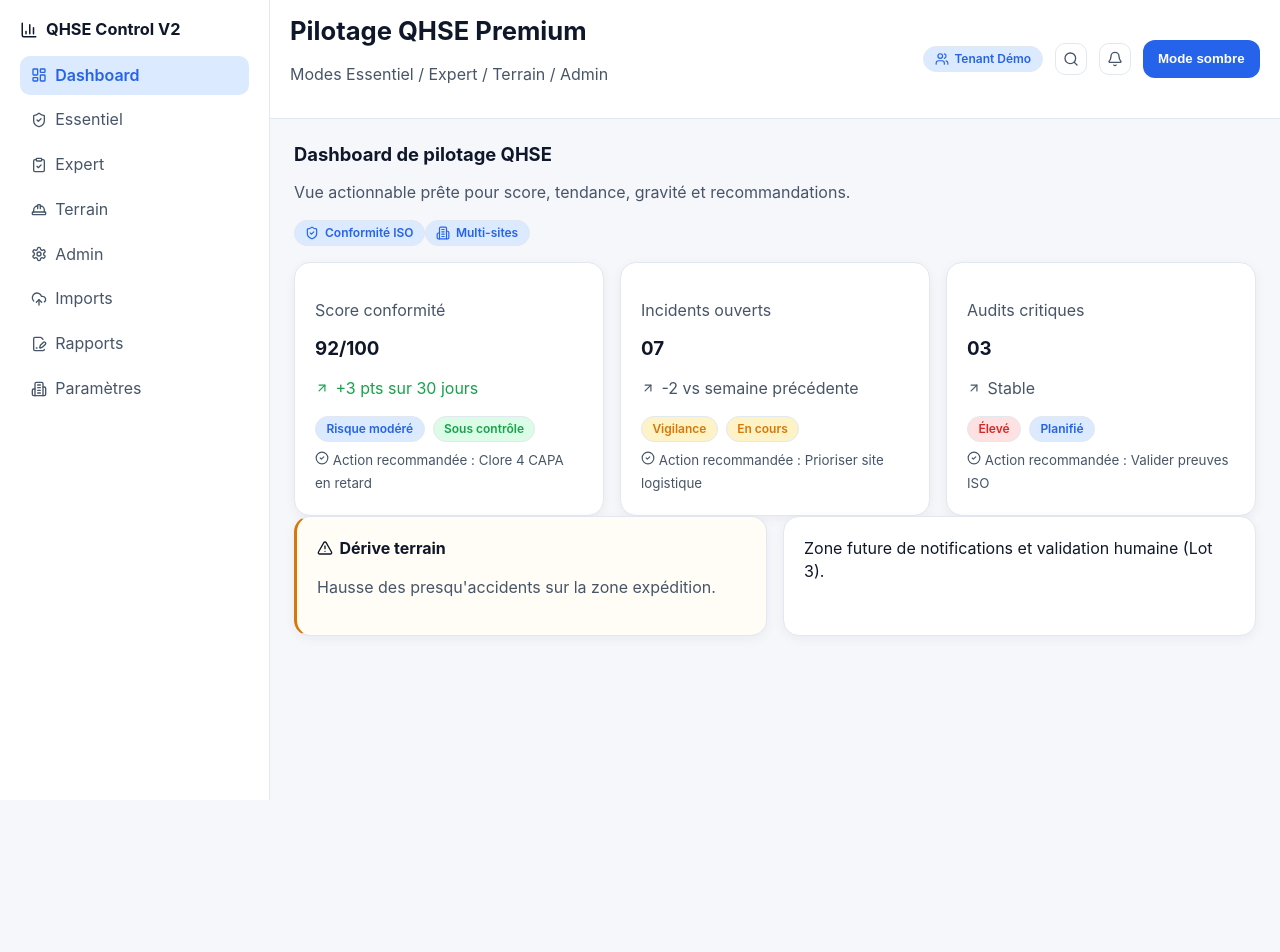
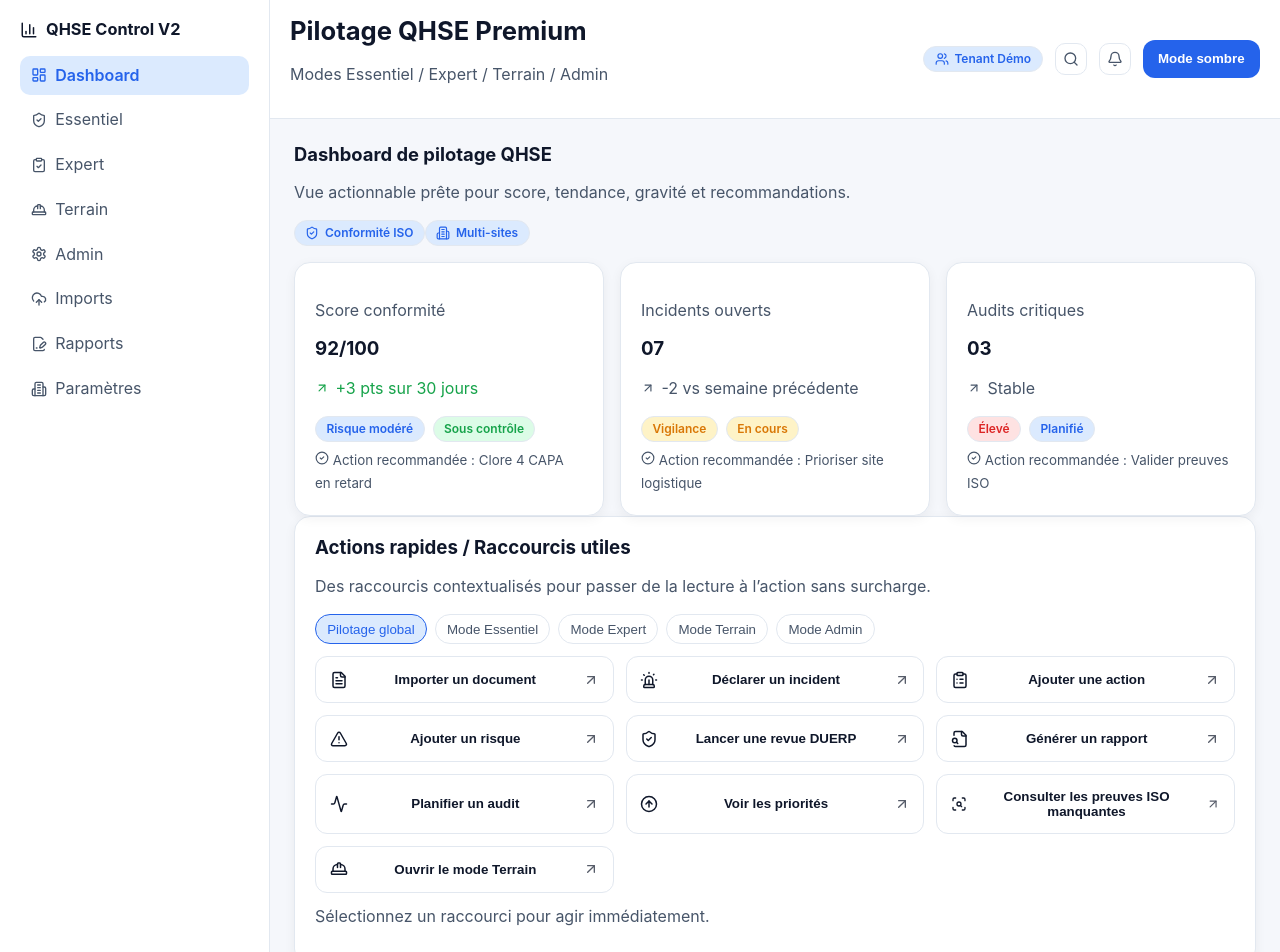
Before and after one commit to ouzsdiop-collab/QHSECONTROLV2, a React (Vite) app in the folder app/frontend/: page / in a window 1280 px wide. Shown: the top 952 px of the page. Before the commit the page ends 800 px from the top, so only its background shows below. Built offline with nearby package versions, Linux system fonts and the light colour scheme.

Commit message:
feat(dashboard): add contextual quick actions section with typed mock service

```diff
--- a/app/frontend/src/components/ui/Tabs.tsx
+++ b/app/frontend/src/components/ui/Tabs.tsx
@@ -1,3 +1,16 @@
-export function Tabs({ items, active }: { items: string[]; active: string }) {
-  return <div className="tabs">{items.map((item) => <span key={item} className={item === active ? 'tab active' : 'tab'}>{item}</span>)}</div>;
+export interface TabItem {
+  id: string;
+  label: string;
 }
+
+export function Tabs({ items, active, onChange }: { items: TabItem[]; active: string; onChange?: (id: string) => void }) {
+  return (
+    <div className="tabs" role="tablist" aria-label="Modes de lecture">
+      {items.map((item) => (
+        <button key={item.id} type="button" role="tab" aria-selected={item.id === active} className={item.id === active ? 'tab active' : 'tab'} onClick={() => onChange?.(item.id)}>
+          {item.label}
+        </button>
+      ))}
+    </div>
+  );
+}
--- a/app/frontend/src/modules/dashboard/DashboardPage.tsx
+++ b/app/frontend/src/modules/dashboard/DashboardPage.tsx
@@ -4,7 +4,8 @@ import { ToastPlaceholder } from '../../components/feedback/ToastPlaceholder';
 import { KpiCard } from '../../components/kpi/KpiCard';
 import { KpiGrid } from '../../components/kpi/KpiGrid';
 import { IconBadge } from '../../components/ui/IconBadge';
+import { DashboardQuickActions } from './DashboardQuickActions';
 
 export function DashboardPage() {
-  return <section><h2>Dashboard de pilotage QHSE</h2><p className="muted">Vue actionnable prête pour score, tendance, gravité et recommandations.</p><div className="dashboard-meta"><IconBadge icon={ShieldCheck} label="Conformité ISO" /><IconBadge icon={Building2} label="Multi-sites" /></div><KpiGrid><KpiCard title="Score conformité" value="92/100" trend="+3 pts sur 30 jours" severity="Risque modéré" status="Sous contrôle" action="Clore 4 CAPA en retard" /><KpiCard title="Incidents ouverts" value="07" trend="-2 vs semaine précédente" severity="Vigilance" status="En cours" action="Prioriser site logistique" /><KpiCard title="Audits critiques" value="03" trend="Stable" severity="Élevé" status="Planifié" action="Valider preuves ISO" /></KpiGrid><div className="grid section-gap"><AlertCard level="warning" title="Dérive terrain" message="Hausse des presqu'accidents sur la zone expédition." /><ToastPlaceholder /></div></section>;
+  return <section><h2>Dashboard de pilotage QHSE</h2><p className="muted">Vue actionnable prête pour score, tendance, gravité et recommandations.</p><div className="dashboard-meta"><IconBadge icon={ShieldCheck} label="Conformité ISO" /><IconBadge icon={Building2} label="Multi-sites" /></div><KpiGrid><KpiCard title="Score conformité" value="92/100" trend="+3 pts sur 30 jours" severity="Risque modéré" status="Sous contrôle" action="Clore 4 CAPA en retard" /><KpiCard title="Incidents ouverts" value="07" trend="-2 vs semaine précédente" severity="Vigilance" status="En cours" action="Prioriser site logistique" /><KpiCard title="Audits critiques" value="03" trend="Stable" severity="Élevé" status="Planifié" action="Valider preuves ISO" /></KpiGrid><DashboardQuickActions /><div className="grid section-gap"><AlertCard level="warning" title="Dérive terrain" message="Hausse des presqu'accidents sur la zone expédition." /><ToastPlaceholder /></div></section>;
 }
--- /dev/null
+++ b/app/frontend/src/modules/dashboard/DashboardQuickActions.tsx
@@ -0,0 +1,36 @@
+import { useMemo, useState } from 'react';
+import { QuickActionButton } from '../../components/ui/QuickActionButton';
+import { Tabs } from '../../components/ui/Tabs';
+import { dashboardQuickActionsService } from './quickActions.service';
+import { DashboardQuickActionMode } from './quickActions.types';
+
+const modeTabs: { id: DashboardQuickActionMode; label: string }[] = [
+  { id: 'global', label: 'Pilotage global' },
+  { id: 'essential', label: 'Mode Essentiel' },
+  { id: 'expert', label: 'Mode Expert' },
+  { id: 'field', label: 'Mode Terrain' },
+  { id: 'admin', label: 'Mode Admin' },
+];
+
+export function DashboardQuickActions() {
+  const [mode, setMode] = useState<DashboardQuickActionMode>('global');
+  const [feedback, setFeedback] = useState('Sélectionnez un raccourci pour agir immédiatement.');
+
+  const actions = useMemo(() => dashboardQuickActionsService.listByMode(mode), [mode]);
+
+  return (
+    <section className="card section-gap">
+      <h3>Actions rapides / Raccourcis utiles</h3>
+      <p className="muted">Des raccourcis contextualisés pour passer de la lecture à l’action sans surcharge.</p>
+      <Tabs items={modeTabs} active={mode} onChange={(nextMode) => setMode(nextMode as DashboardQuickActionMode)} />
+      <div className="quick-actions-grid">
+        {actions.map((action) => (
+          <QuickActionButton key={action.id} icon={action.icon} onClick={() => setFeedback(action.feedback)} title={action.hint}>
+            {action.label}
+          </QuickActionButton>
+        ))}
+      </div>
+      <p className="muted quick-actions-feedback">{feedback}</p>
+    </section>
+  );
+}
--- /dev/null
+++ b/app/frontend/src/modules/dashboard/quickActions.mocks.ts
@@ -0,0 +1,60 @@
+import {
+  Activity,
+  AlertTriangle,
+  ArrowUpCircle,
+  Building2,
+  ClipboardList,
+  Factory,
+  FileSearch,
+  FileText,
+  FlaskConical,
+  HardHat,
+  QrCode,
+  Radar,
+  ScanSearch,
+  ShieldAlert,
+  ShieldCheck,
+  Siren,
+  UserCog,
+  Users,
+  Wrench,
+} from 'lucide-react';
+import { DashboardQuickAction } from './quickActions.types';
+
+export const dashboardQuickActionsMock: DashboardQuickAction[] = [
+  { id: 'import-document', label: 'Importer un document', hint: 'Préparer un import contrôlé', mode: 'global', icon: FileText, feedback: 'Navigation préparée vers Imports (placeholder).' },
+  { id: 'declare-incident', label: 'Déclarer un incident', hint: 'Ouvrir un formulaire simplifié', mode: 'global', icon: Siren, feedback: 'Formulaire incident à venir (placeholder).' },
+  { id: 'add-action', label: 'Ajouter une action', hint: 'Créer une action corrective', mode: 'global', icon: ClipboardList, feedback: 'Création d\'action prête (placeholder).' },
+  { id: 'add-risk', label: 'Ajouter un risque', hint: 'Alimenter la cartographie', mode: 'global', icon: AlertTriangle, feedback: 'Module risques à connecter (placeholder).' },
+  { id: 'launch-duerp-review', label: 'Lancer une revue DUERP', hint: 'Initier une revue périodique', mode: 'global', icon: ShieldCheck, feedback: 'Revue DUERP initialisée (simulation).' },
+  { id: 'generate-report', label: 'Générer un rapport', hint: 'Préparer une sortie PDF', mode: 'global', icon: FileSearch, feedback: 'Génération du rapport simulée.' },
+  { id: 'schedule-audit', label: 'Planifier un audit', hint: 'Créer un créneau de contrôle', mode: 'global', icon: Activity, feedback: 'Planification audit à venir (placeholder).' },
+  { id: 'view-priorities', label: 'Voir les priorités', hint: 'Trier les urgences opérationnelles', mode: 'global', icon: ArrowUpCircle, feedback: 'Priorités chargées (lecture simulée).' },
+  { id: 'missing-iso-evidence', label: 'Consulter les preuves ISO manquantes', hint: 'Lister les pièces à fournir', mode: 'global', icon: ScanSearch, feedback: 'Liste des preuves manquantes simulée.' },
+  { id: 'open-field-mode', label: 'Ouvrir le mode Terrain', hint: 'Basculer en parcours opérateur', mode: 'global', icon: HardHat, feedback: 'Navigation préparée vers mode Terrain.' },
+
+  { id: 'essential-priorities', label: 'Voir mes priorités', hint: 'Focus du jour', mode: 'essential', icon: ArrowUpCircle, feedback: 'Priorités essentielles simulées.' },
+  { id: 'essential-overdue-actions', label: 'Corriger les actions en retard', hint: 'Traiter les retards critiques', mode: 'essential', icon: Wrench, feedback: 'Liste des actions en retard à traiter (placeholder).' },
+  { id: 'essential-import-duerp', label: 'Importer mon DUERP', hint: 'Assistant d\'import simplifié', mode: 'essential', icon: FileText, feedback: 'Assistant DUERP prêt (placeholder).' },
+  { id: 'essential-simple-report', label: 'Générer un bilan simple', hint: 'Synthèse non technique', mode: 'essential', icon: FileSearch, feedback: 'Bilan simple simulé.' },
+  { id: 'essential-score', label: 'Comprendre mon score', hint: 'Voir les leviers concrets', mode: 'essential', icon: ShieldCheck, feedback: 'Explication du score affichée (placeholder).' },
+
+  { id: 'expert-risk-matrix', label: 'Ouvrir matrice des risques', hint: 'Analyse multi-critères', mode: 'expert', icon: Radar, feedback: 'Matrice des risques à brancher (placeholder).' },
+  { id: 'expert-iso-gap', label: 'Voir écarts ISO', hint: 'Lecture par référentiel', mode: 'expert', icon: ShieldAlert, feedback: 'Écarts ISO simulés.' },
+  { id: 'expert-missing-evidence', label: 'Contrôler preuves manquantes', hint: 'Contrôle de complétude', mode: 'expert', icon: ScanSearch, feedback: 'Contrôle des preuves lancé (simulation).' },
+  { id: 'expert-incidents-analysis', label: 'Analyser incidents', hint: 'Tendance et causes', mode: 'expert', icon: Activity, feedback: 'Analyse incidents à venir (placeholder).' },
+  { id: 'expert-export-report', label: 'Exporter rapport cabinet', hint: 'Export pour conseil externe', mode: 'expert', icon: FileSearch, feedback: 'Export cabinet simulé.' },
+
+  { id: 'field-report-danger', label: 'Signaler un danger', hint: 'Alerte immédiate terrain', mode: 'field', icon: AlertTriangle, feedback: 'Signalement danger préparé (placeholder).' },
+  { id: 'field-declare-incident', label: 'Déclarer incident', hint: 'Fiche rapide', mode: 'field', icon: Siren, feedback: 'Déclaration incident terrain simulée.' },
+  { id: 'field-near-miss', label: 'Presque accident', hint: 'Capture d\'événement', mode: 'field', icon: FlaskConical, feedback: 'Presque accident enregistré (simulation).' },
+  { id: 'field-scan-qr', label: 'Scanner QR code', hint: 'Ouvrir une fiche localisée', mode: 'field', icon: QrCode, feedback: 'Scanner QR prêt (placeholder).' },
+  { id: 'field-sds', label: 'Consulter FDS', hint: 'Accès fiche de sécurité', mode: 'field', icon: FileText, feedback: 'Consultation FDS simulée.' },
+  { id: 'field-sync', label: 'Synchroniser', hint: 'Envoyer les brouillons offline', mode: 'field', icon: ArrowUpCircle, feedback: 'Synchronisation simulée.' },
+
+  { id: 'admin-create-company', label: 'Créer entreprise', hint: 'Initialiser un tenant', mode: 'admin', icon: Building2, feedback: 'Création entreprise à venir (placeholder).' },
+  { id: 'admin-add-user', label: 'Ajouter utilisateur', hint: 'Inviter un collaborateur', mode: 'admin', icon: Users, feedback: 'Ajout utilisateur simulé.' },
+  { id: 'admin-enable-module', label: 'Activer module', hint: 'Piloter les fonctionnalités', mode: 'admin', icon: UserCog, feedback: 'Activation module simulée.' },
+  { id: 'admin-import-errors', label: 'Voir imports en erreur', hint: 'Corriger les rejets', mode: 'admin', icon: Factory, feedback: 'Erreurs d\'import listées (placeholder).' },
+  { id: 'admin-logs', label: 'Voir logs', hint: 'Audit technique rapide', mode: 'admin', icon: ClipboardList, feedback: 'Console logs prête (placeholder).' },
+];
--- /dev/null
+++ b/app/frontend/src/modules/dashboard/quickActions.service.ts
@@ -0,0 +1,12 @@
+import { dashboardQuickActionsMock } from './quickActions.mocks';
+import { DashboardQuickAction, DashboardQuickActionMode } from './quickActions.types';
+
+export interface DashboardQuickActionsApi {
+  listByMode(mode: DashboardQuickActionMode): DashboardQuickAction[];
+}
+
+export const dashboardQuickActionsService: DashboardQuickActionsApi = {
+  listByMode(mode) {
+    return dashboardQuickActionsMock.filter((action) => action.mode === mode);
+  },
+};
--- a/app/frontend/src/styles/globals.css
+++ b/app/frontend/src/styles/globals.css
@@ -60,3 +60,7 @@ small, .muted { color: var(--color-text-secondary); }
 .alert-card--warning{border-left-color:var(--color-warning);background:color-mix(in oklab,var(--color-warning-soft),var(--color-surface) 82%);}
 .alert-card--info{border-left-color:var(--color-info);background:color-mix(in oklab,var(--color-info-soft),var(--color-surface) 84%);}
 .alert-card--success{border-left-color:var(--color-success);background:color-mix(in oklab,var(--color-success-soft),var(--color-surface) 82%);}
+
+.quick-actions-grid { display:grid; grid-template-columns: repeat(auto-fit, minmax(240px, 1fr)); gap: var(--space-3); margin-top: var(--space-3); }
+.quick-actions-feedback { margin-top: var(--space-3); }
+.tab { background: transparent; cursor: pointer; }
```
Also changed, not shown: app/frontend/src/modules/dashboard/quickActions.types.ts (added, +12 -0 lines).
